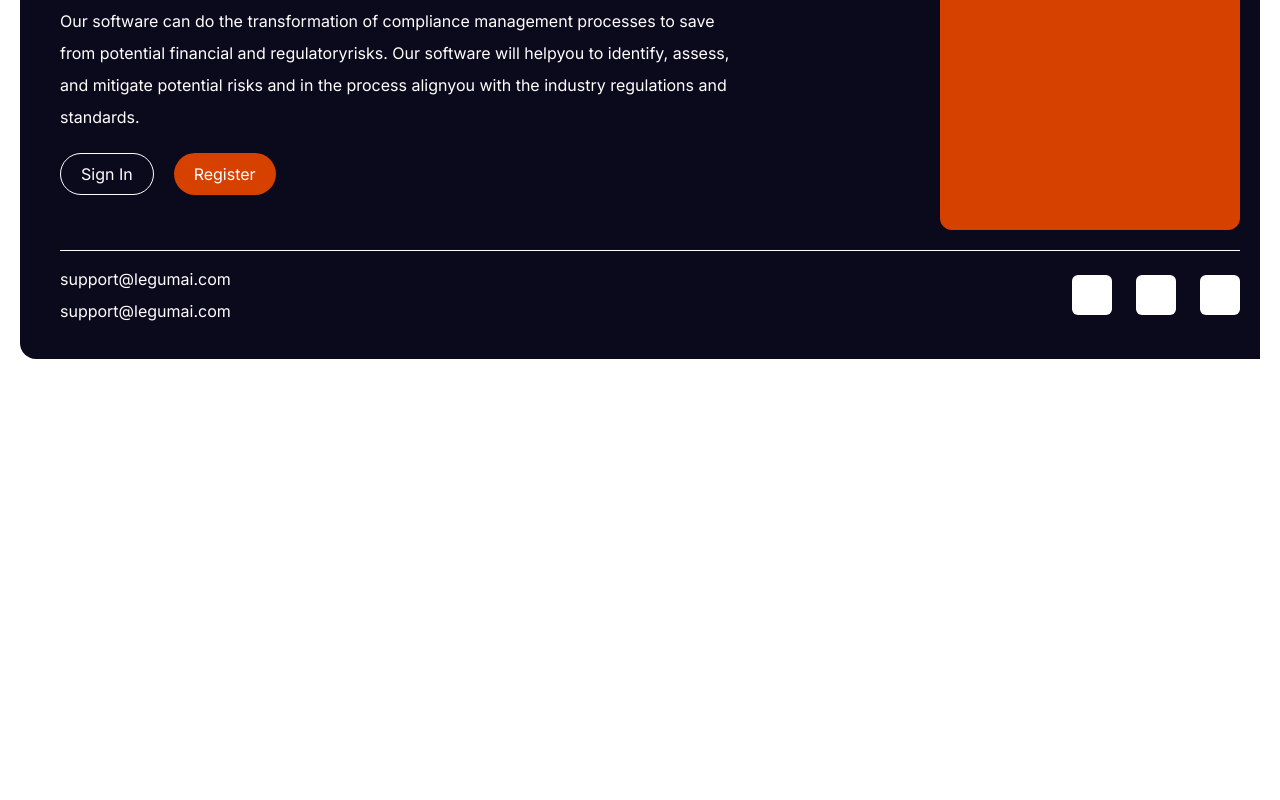
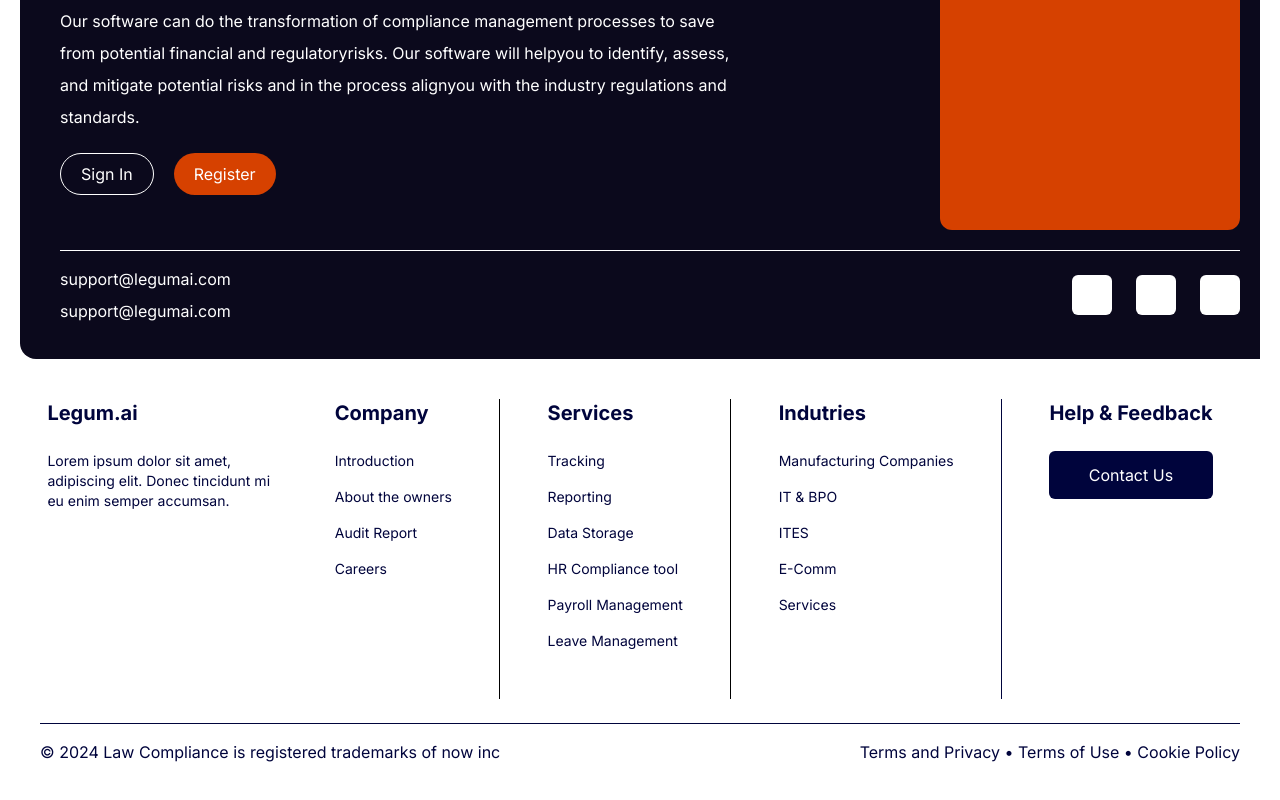
Before and after one commit to HrishikShaji/labor-law, a Next.js app: page /landing in a window 1280 px wide. Shown: the part 4122-4922 px from the top of the page. Before the commit the page ends 4481 px from the top, so only its background shows below. Built offline with nearby package versions, Linux system fonts and the light colour scheme.

Commit message:
footer done

```diff
--- /dev/null
+++ b/app/landing/components/Footer.tsx
@@ -0,0 +1,63 @@
+import Link from "next/link";
+
+export const Footer = () => {
+	return (
+		<div className="p-10 h-full">
+			<div className="flex flex-col  h-full gap-6 text-[#00043C]">
+				<div className="flex  justify-evenly h-full gap-0">
+					<div className="flex flex-col gap-6 w-[20%]">
+						<h1 className="text-xl font-bold">Legum.ai</h1>
+						<p className="text-sm ">
+							Lorem ipsum dolor sit amet, adipiscing elit. Donec tincidunt mi eu
+							enim semper accumsan.
+						</p>
+					</div>
+
+					<div className="flex flex-col gap-6 px-10">
+						<h1 className="text-xl font-bold">Company</h1>
+						<div className="flex flex-col text-sm gap-4">
+							<Link href="/">Introduction</Link>
+							<Link href="/">About the owners</Link>
+							<Link href="/">Audit Report</Link>
+							<Link href="/">Careers</Link>
+						</div>
+					</div>
+					<div className="h-[300px] w-[1px] bg-black"></div>
+					<div className="flex flex-col gap-6 px-10 ">
+						<h1 className="text-xl font-bold">Services</h1>
+						<div className="flex flex-col text-sm gap-4 whitespace-nowrap">
+							<Link href="/">Tracking</Link>
+							<Link href="/">Reporting</Link>
+							<Link href="/">Data Storage</Link>
+							<Link href="/">HR Compliance tool</Link>
+							<Link href="/">Payroll Management</Link>
+							<Link href="/">Leave Management</Link>
+						</div>
+					</div>
+					<div className="h-[300px] w-[1px] bg-black"></div>
+					<div className="flex flex-col gap-6 px-10">
+						<h1 className="text-xl font-bold">Indutries</h1>
+						<div className="flex flex-col text-sm gap-4 whitespace-nowrap">
+							<Link href="/">Manufacturing Companies</Link>
+							<Link href="/">IT & BPO</Link>
+							<Link href="/">ITES</Link>
+							<Link href="/">E-Comm</Link>
+							<Link href="/">Services</Link>
+						</div>
+					</div>
+					<div className="h-[300px] w-[1px] bg-[#00043C]"></div>
+					<div className="flex flex-col gap-6 pl-10 pr-5">
+						<h1 className="text-xl font-bold">Help & Feedback</h1>
+						<button className="w-full py-3 rounded-md text-white bg-[#00043C]">
+							Contact Us
+						</button>
+					</div>
+				</div>
+				<div className="w-full flex justify-between border-t-[1px] py-4 border-[#00043C]">
+					<h1>© 2024 Law Compliance is registered trademarks of now inc</h1>
+					<h1>Terms and Privacy • Terms of Use • Cookie Policy</h1>
+				</div>
+			</div>
+		</div>
+	);
+};
--- a/app/landing/page.tsx
+++ b/app/landing/page.tsx
@@ -1,6 +1,7 @@
 import { AwardsAndRecognitions } from "./components/AwardsAndRecognitions";
 import { Compliance } from "./components/Compliance";
 import { Features } from "./components/Features";
+import { Footer } from "./components/Footer";
 import { Hero } from "./components/Hero";
 import { Intro } from "./components/Intro";
 import { Navbar } from "./components/Navbar";
@@ -16,6 +17,8 @@ const Page = () => {
 			<Features />
 			<Updates />
 			<Compliance />
+
+			<Footer />
 		</div>
 	);
 };
```
Lines whose indentation alone changed are shown as unchanged.
